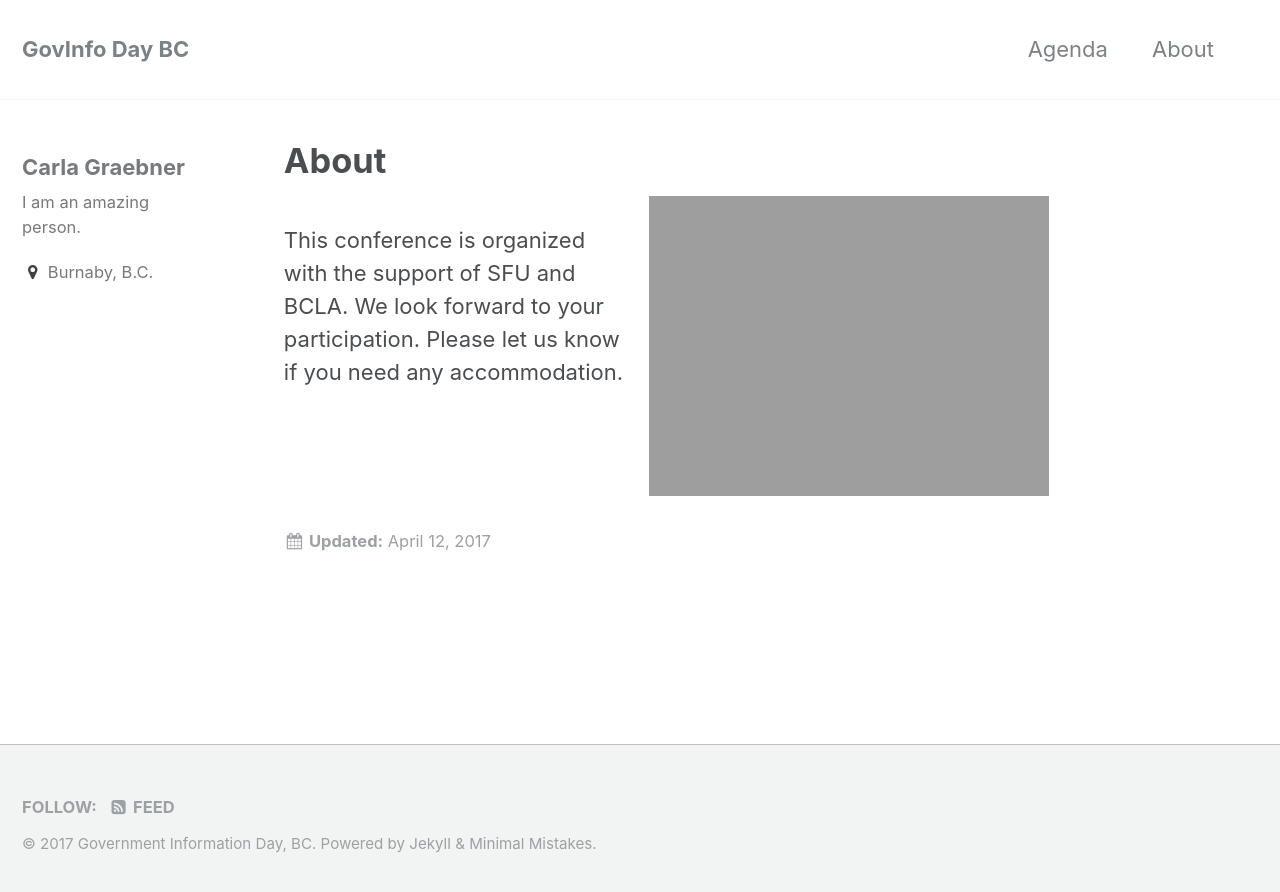
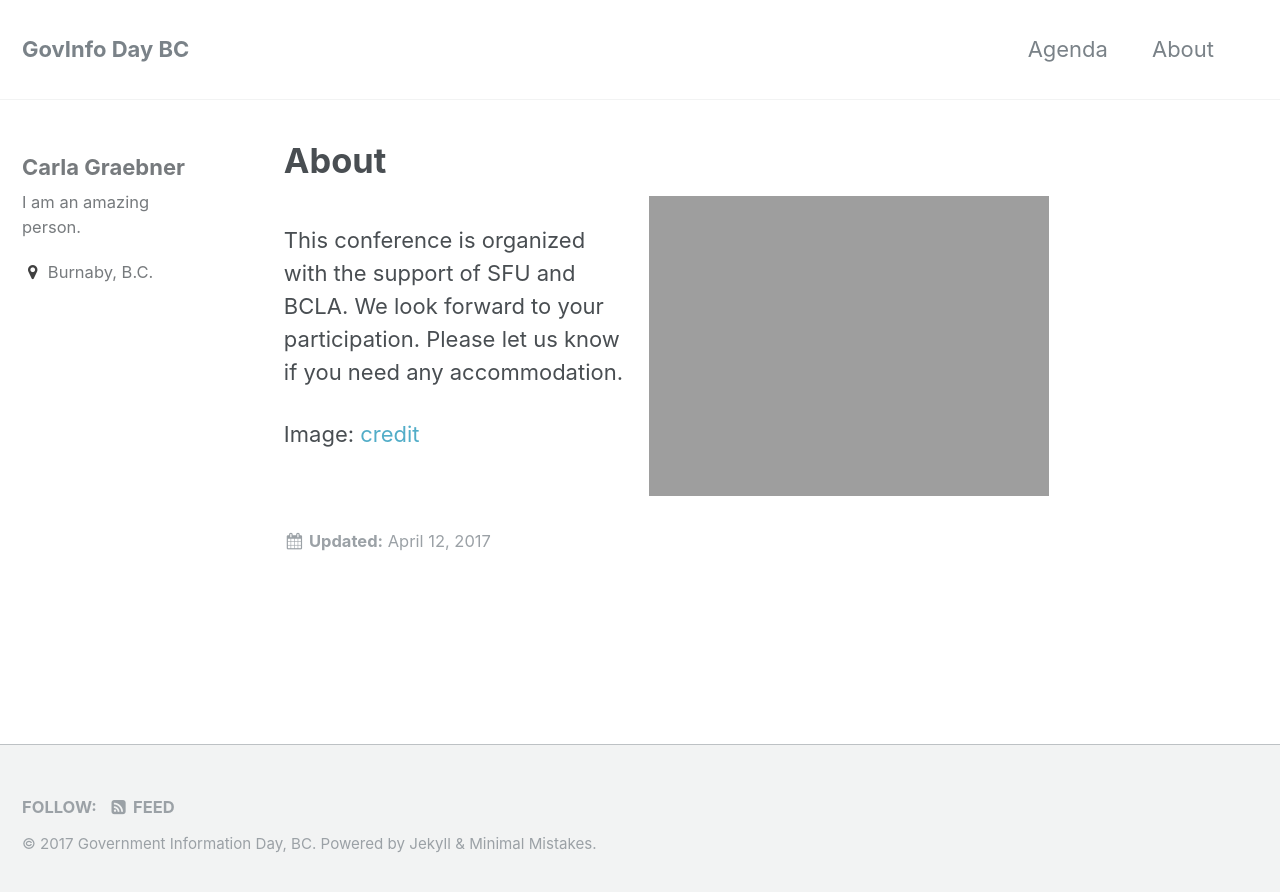
Before and after one commit to GovInfoBC/GovInfoBC.github.io, a Jekyll site: the page built from _pages/about.md, in a window 1280 px wide. Shown: the top 892 px of the page. Built offline with Jekyll 4.4.1, drawn with Linux system fonts in a browser that asks for light colours.

Commit message:
Added image attribution

```diff
--- a/_pages/about.md
+++ b/_pages/about.md
@@ -9,3 +9,5 @@ modified: 2017-04-12
 ![SFU Harbour Centre]({{ site.url }}{{ site.baseurl }}/assets/images/harbour_centre.jpg){: .align-right}
 
 This conference is organized with the support of SFU and BCLA. We look forward to your participation. Please let us know if you need any accommodation.
+
+Image: [credit](https://commons.wikimedia.org/wiki/File:Vancouver_-_Harbour_Centre_01.jpg)
```
